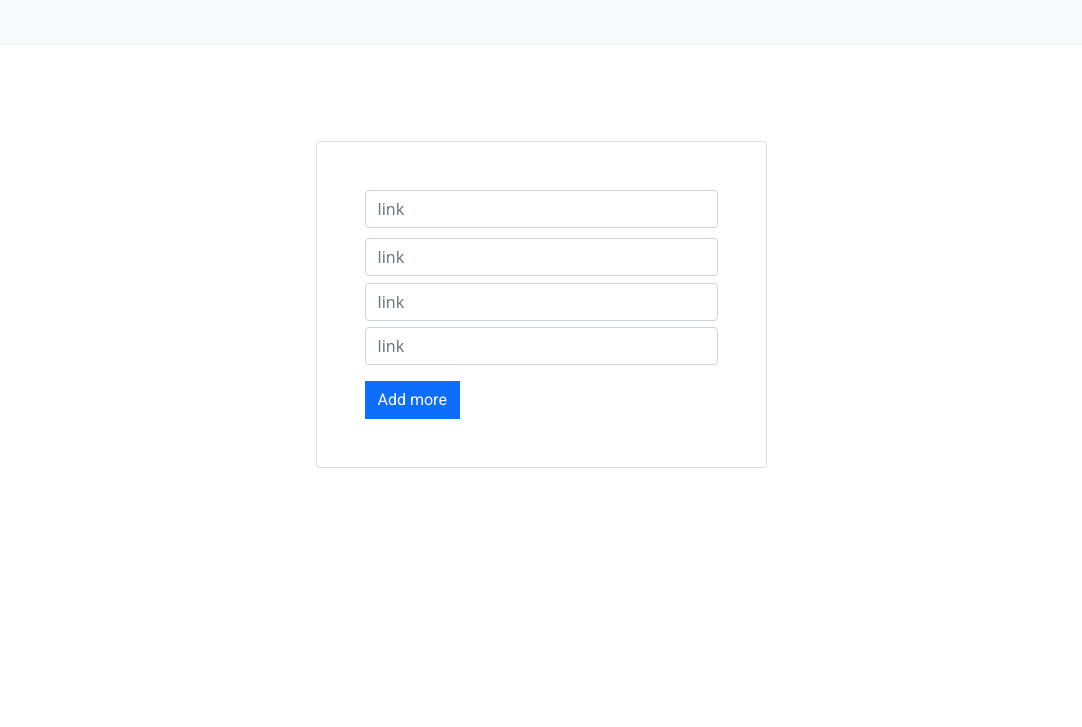
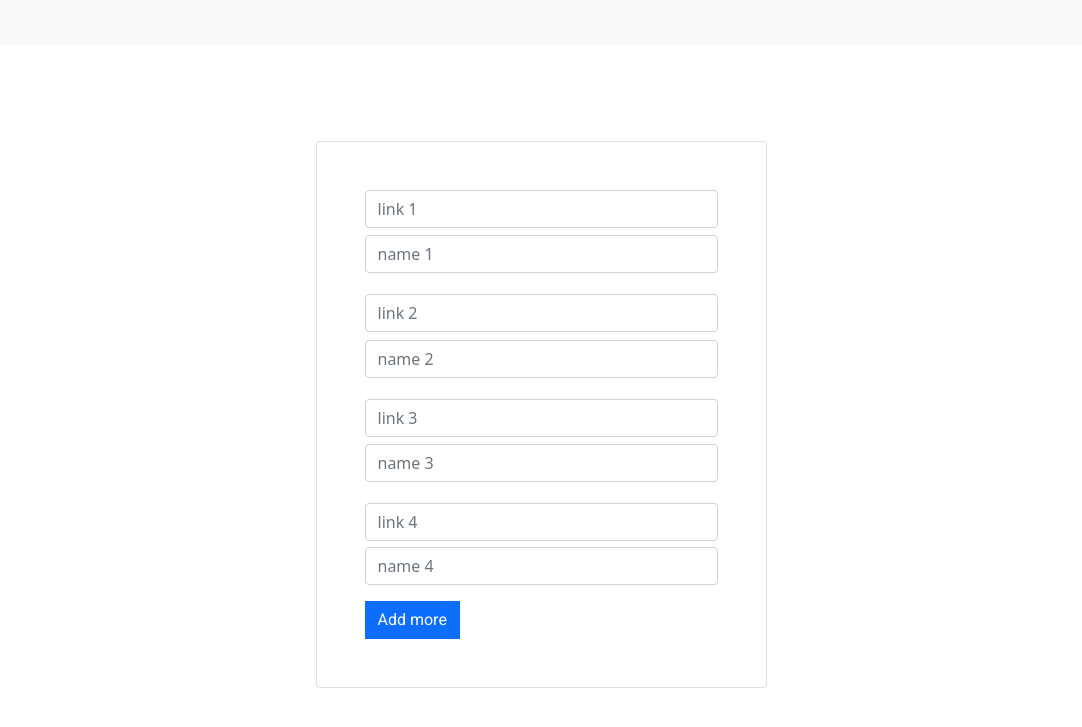
Before and after one commit to dhruvarora561/bifrost, a plain HTML site: page oneTimeForm.html in a window 1280 px wide. Shown: the part 173-900 px from the top of the page, without its empty margins (99-1181 px from the left). Before the commit the page ends 800 px from the top, so only its background shows below. Drawn offline with Linux system fonts and the light colour scheme.

Commit message:
Update oneTimeForm.html

```diff
--- a/oneTimeForm.html
+++ b/oneTimeForm.html
@@ -32,7 +32,7 @@
                     <div class="card mb-5">
                         <div class="card-body p-sm-5">
                             <form method="post">
-                                <div class="mb-3"><input class="form-control" type="text" id="name-2" name="link" placeholder="link"><input class="form-control" type="text" id="name-4" name="link" placeholder="link" style="margin-top: 10px;"><input class="form-control" type="text" id="name-3" name="link" placeholder="link" style="margin-top: 7px;"><input class="form-control" type="text" id="name-1" name="link" placeholder="link" style="margin-top: 6px;"></div>
+                                <div class="mb-3"><input class="form-control" type="text" id="name-2" name="link 1" placeholder="link 1"><input class="form-control" type="text" id="name-5" name="name 1" placeholder="name 1" style="margin-top: 7px;"><input class="form-control" type="text" id="name-4" name="link 2" placeholder="link 2" style="margin-top: 21px;"><input class="form-control" type="text" id="name-6" name="name 2" placeholder="name 2" style="margin-top: 8px;"><input class="form-control" type="text" id="name-3" name="link 3" placeholder="link 3" style="margin-top: 21px;"><input class="form-control" type="text" id="name-7" name="name 3" placeholder="name 3" style="margin-top: 7px;"><input class="form-control" type="text" id="name-1" name="link 4" placeholder="link 4" style="margin-top: 21px;"><input class="form-control" type="text" id="name-8" name="name 4" placeholder="name 4" style="margin-top: 6px;"></div>
                             </form><button class="btn btn-primary" type="button">Add more</button>
                         </div>
                     </div>
```
